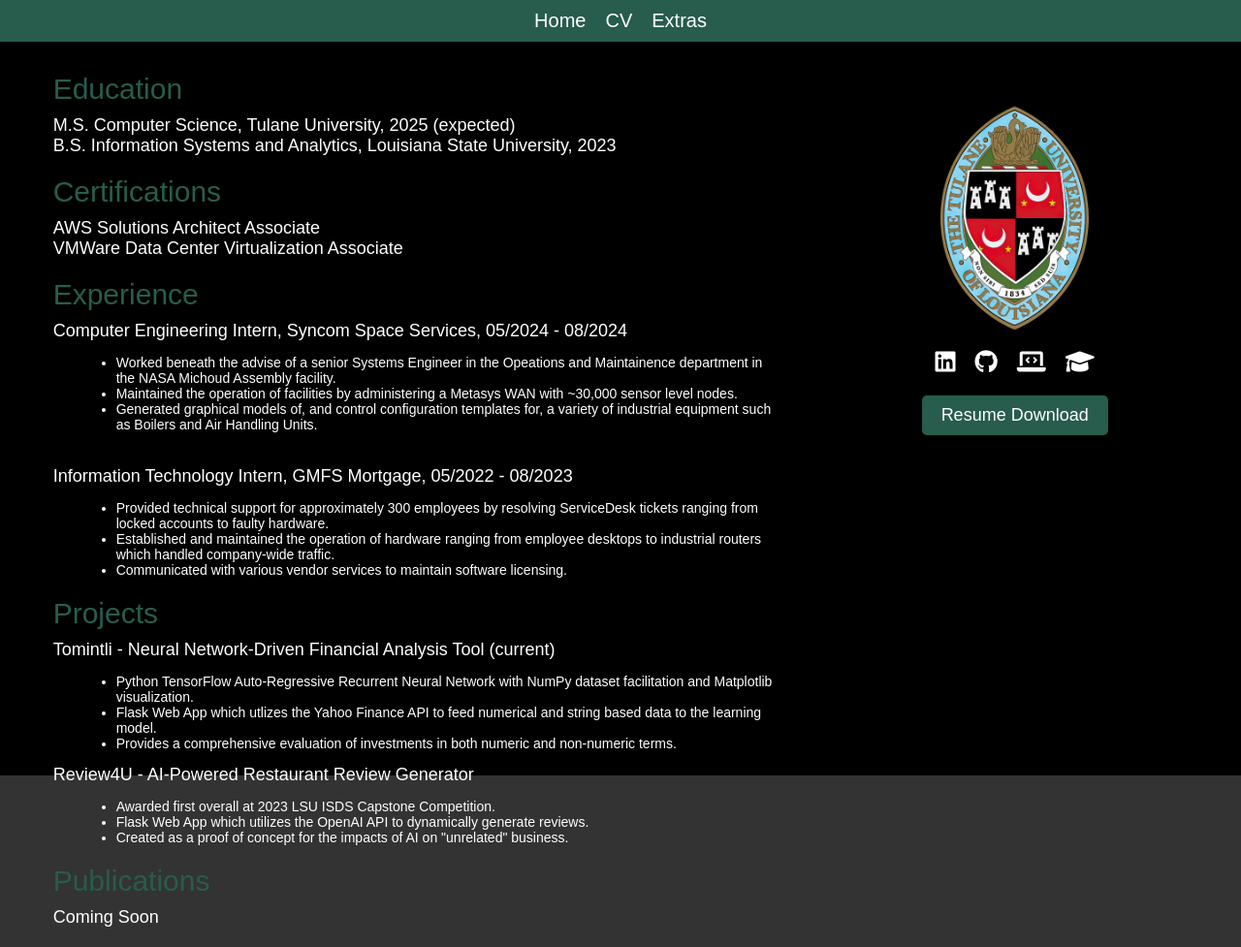
After one commit to aaltam6/arturito, a Flask app: page /CV in a window 1280 px wide. The commit adds this page. Shown: the whole page at 97% size. Run offline with Flask 3, Linux system fonts and the light colour scheme.

Commit message:
nearly finished

```diff
--- a/app.py
+++ b/app.py
@@ -9,16 +9,16 @@
      else:
           return render_template('home.html')
 
-@app.route('/experience', methods=['GET', 'POST'])
-def experience():
+@app.route('/CV', methods=['GET', 'POST'])
+def CV():
     if request.method == 'POST':
-         return render_template('experience.html')
+         return render_template('CV.html')
     else:
-          return render_template('experience.html')
+          return render_template('CV.html')
 
-@app.route('/education', methods=['GET', 'POST'])
-def education():
+@app.route('/extra', methods=['GET', 'POST'])
+def extra():
     if request.method == 'POST':
-         return render_template('education.html')
+         return render_template('extra.html')
     else:
-          return render_template('education.html')
+          return render_template('extra.html')
--- /dev/null
+++ b/templates/CV.html
@@ -0,0 +1,241 @@
+{% extends 'base.html' %}
+
+{% block content %}
+
+<!DOCTYPE html>
+<html lang="en">
+<head>
+    <meta charset="UTF-8">
+    <meta name="viewport" content="width=device-width, initial-scale=1.0">
+    <link rel="stylesheet" href="https://cdnjs.cloudflare.com/ajax/libs/font-awesome/6.0.0-beta3/css/all.min.css">
+    <style>
+        body {
+            font-family: Arial, sans-serif;
+            font-size: 18px;
+            color: white;
+            margin-top: 25px;
+            padding: 20px;
+            background-color: #333;
+        }
+
+        .container {
+            display: flex;
+            flex-direction: column;
+            max-width: 1500px;
+            margin: 0 auto;
+        }
+
+        .header {
+            font-size: 30px;
+            margin-bottom: 10px;
+            margin-top: 20px;
+            text-align: left;
+            color: #285C4D;
+        }
+
+        .body {
+            text-align: justify;
+            max-width: 60%;
+            margin: 0 auto;
+        }
+
+        .detail {
+            font-size: 14px;
+            margin-bottom: 10px;
+            margin-left: 25px;
+            text-align: left;
+        }
+
+        .image-box {
+            text-align: center;
+            margin-top: 25px;
+        }
+
+        .image-box img {
+            max-width: 100%;
+            height: 240px;
+        }
+
+        .social-icons {
+            display: flex;
+            justify-content: center;
+            margin-top: 10px;
+        }
+
+        .social-icons a {
+            color: white;
+            font-size: 24px;
+            margin: 0 10px;
+            text-decoration: none;
+        }
+
+        .social-icons a:hover {
+            color: #75C5E8;
+        }
+
+        .download-btn {
+            background-color: #285C4D;
+            color: white;
+            border: none;
+            padding: 10px 20px;
+            margin-top: 20px;
+            border-radius: 5px;
+            text-decoration: none;
+            display: inline-block;
+        }
+
+        .subtext {
+            text-align: center;
+            font-size: 10px;
+        }
+
+        @media (min-width: 768px) {
+            .container {
+                flex-direction: row;
+                justify-content: space-between;
+                align-items: flex-start;
+            }
+
+            .body {
+                max-width: 60%;
+            }
+
+            .images {
+                display: flex;
+                flex-direction: column;
+                justify-content: center;
+                align-items: center;
+                margin-top: 25px;
+                max-width: 40%;
+            }
+        }
+    </style>
+</head>
+<body>
+    <div class="container">
+
+        <div class="body">
+
+            <div class="header">
+                Education
+            </div>
+
+            <div>
+                M.S. Computer Science, Tulane University, 2025 (expected)
+                <br>
+                B.S. Information Systems and Analytics, Louisiana State University, 2023
+            </div>
+
+            <div class="header">
+                Certifications
+            </div>
+
+            <div>
+                AWS Solutions Architect Associate
+                <br>
+                VMWare Data Center Virtualization Associate
+            </div>
+
+            <div class="header">
+                Experience
+            </div>
+
+            <div>
+                Computer Engineering Intern, Syncom Space Services, 05/2024 - 08/2024
+
+                <div class="detail">
+
+                    <ul>
+                        <li>Worked beneath the advise of a senior Systems Engineer in the
+                            Opeations and Maintainence department in the NASA Michoud Assembly facility.</li>
+
+                        <li>Maintained the operation of facilities by administering a
+                            Metasys WAN with ~30,000 sensor level nodes.</li>
+
+                        <li>Generated graphical models of, and control configuration templates for,
+                            a variety of industrial equipment such as Boilers and Air Handling Units.</li>
+                    </ul>
+
+                </div>
+
+                <br>
+
+                Information Technology Intern, GMFS Mortgage, 05/2022 - 08/2023
+
+                <div class="detail">
+
+                    <ul>
+                        <li>Provided technical support for approximately 300 employees by resolving
+                            ServiceDesk tickets ranging from locked accounts to faulty hardware.</li>
+
+                        <li>Established and maintained the operation of hardware ranging from
+                            employee desktops to industrial routers which handled company-wide traffic.</li>
+
+                        <li>Communicated with various vendor services to maintain software licensing.</li>
+                    </ul>
+
+                </div>
+
+            </div>
+
+            <div class="header">
+                Projects
+            </div>
+
+            <div>
+                Tomintli - Neural Network-Driven Financial Analysis Tool (current)
+                <div class="detail">
+                    <ul>
+                        <li>Python TensorFlow Auto-Regressive Recurrent Neural Network with
+                            NumPy dataset facilitation and Matplotlib visualization.</li>
+
+                        <li>Flask Web App which utlizes the Yahoo Finance API to feed
+                            numerical and string based data to the learning model.</li>
+
+                        <li>Provides a comprehensive evaluation of investments in both numeric and non-numeric terms.</li>
+                    </ul>
+                </div>
+
+
+                Review4U - AI-Powered Restaurant Review Generator
+                <div class="detail">
+                    <ul>
+                        <li>Awarded first overall at 2023 LSU ISDS Capstone Competition.</li>
+                        <li>Flask Web App which utilizes the OpenAI API to dynamically generate reviews.</li>
+                        <li>Created as a proof of concept for the impacts of AI on "unrelated" business. </li>
+                    </ul>
+                </div>
+
+            </div>
+
+            <div class="header">
+                Publications
+            </div>
+
+            <div>
+                Coming Soon
+            </div>
+
+        </div>
+
+        <div class="images">
+            <div class="image-box">
+                <img src="{{ url_for('static', filename='tulane.png') }}" alt="Tulane Logo">
+            </div>
+
+            <div class="social-icons">
+                <a href="https://linkedin.com/in/yourprofile" target="_blank"><i class="fab fa-linkedin"></i></a>
+                <a href="https://github.com/yourprofile" target="_blank"><i class="fab fa-github"></i></a>
+                <a href="https://leetcode.com/yourprofile" target="_blank"><i class="fas fa-laptop-code"></i></a>
+                <a href="https://scholar.google.com/" target="_blank"><i class="fas fa-graduation-cap"></i></a>
+            </div>
+
+            <a href="{{ url_for('static', filename='resume.pdf') }}" download class="download-btn">Resume Download</a>
+
+        </div>
+
+    </div>
+</body>
+</html>
+
+{% endblock %}
--- a/templates/base.html
+++ b/templates/base.html
@@ -27,9 +27,9 @@
             right: 0;
             display: flex;
             justify-content: center;
-            background-color: #006747;
+            background-color: #285C4D;
             margin-bottom: 10px;
-            z-index: 1;
+            z-index: 1000;
         }
         nav a {
             color: white;
@@ -37,6 +37,11 @@
             text-decoration: none;
             margin: 10px;
         }
+
+        nav a:hover {
+            color: #78BE20;
+        }
+
         .content {
             position: relative;
             z-index: 2;
@@ -48,8 +53,8 @@
     <div class="overlay"></div>
     <nav>
         <a href="{{ url_for('home') }}">Home</a>
-        <a href="{{ url_for('experience') }}">Experience</a>
-        <a href="{{ url_for('education') }}">Education</a>
+        <a href="{{ url_for('CV') }}">CV</a>
+        <a href="{{ url_for('extra') }}">Extras</a>
     </nav>
     <div class="content">
         {% block content %} {% endblock %}
```
Also changed, not shown: templates/education.html (deleted, +0 -123 lines), templates/experience.html (deleted, +0 -137 lines), templates/home.html (+75 -45 lines), static/englgo.png (added), templates/extra.html (added), templates/projects.html (deleted), 1 other file.
